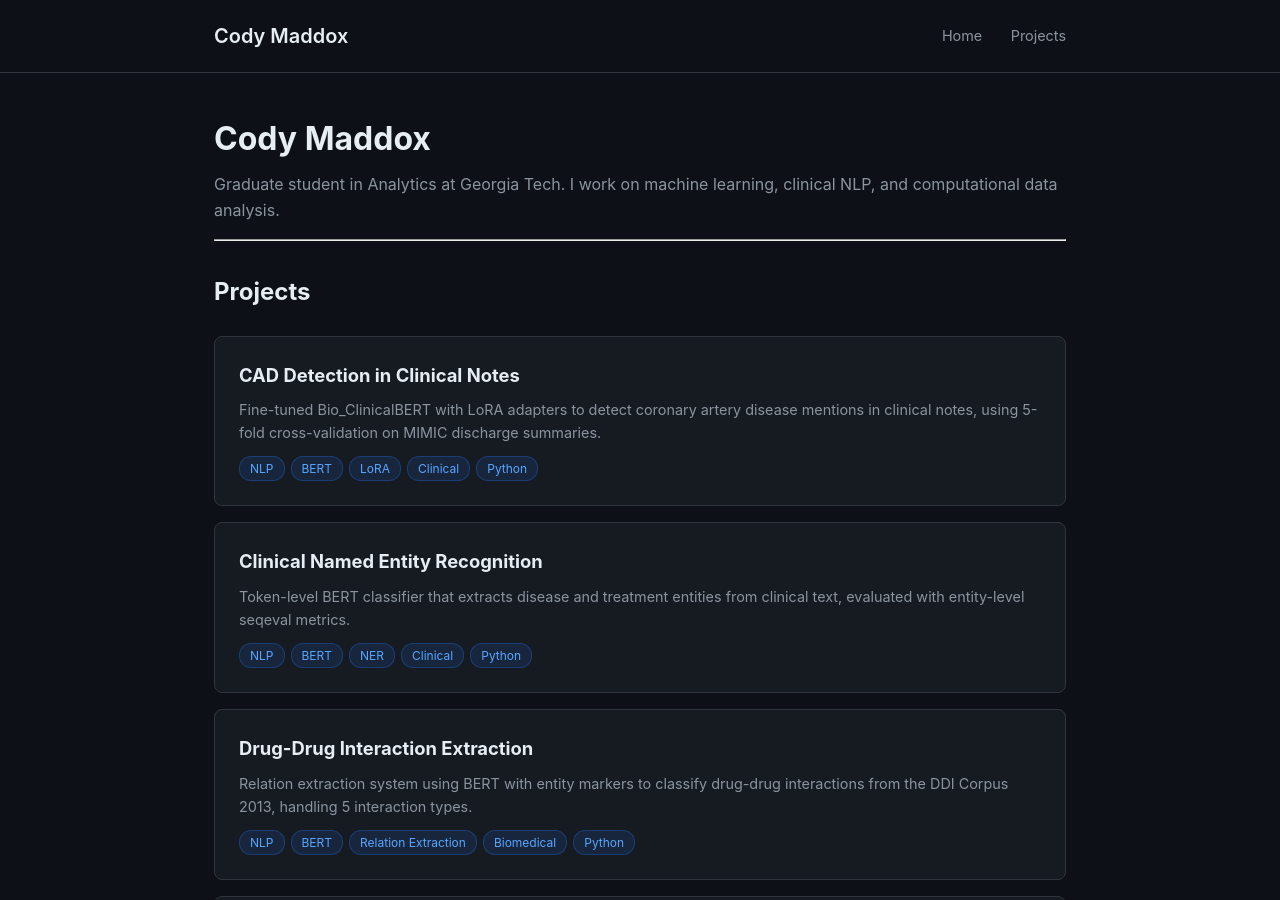
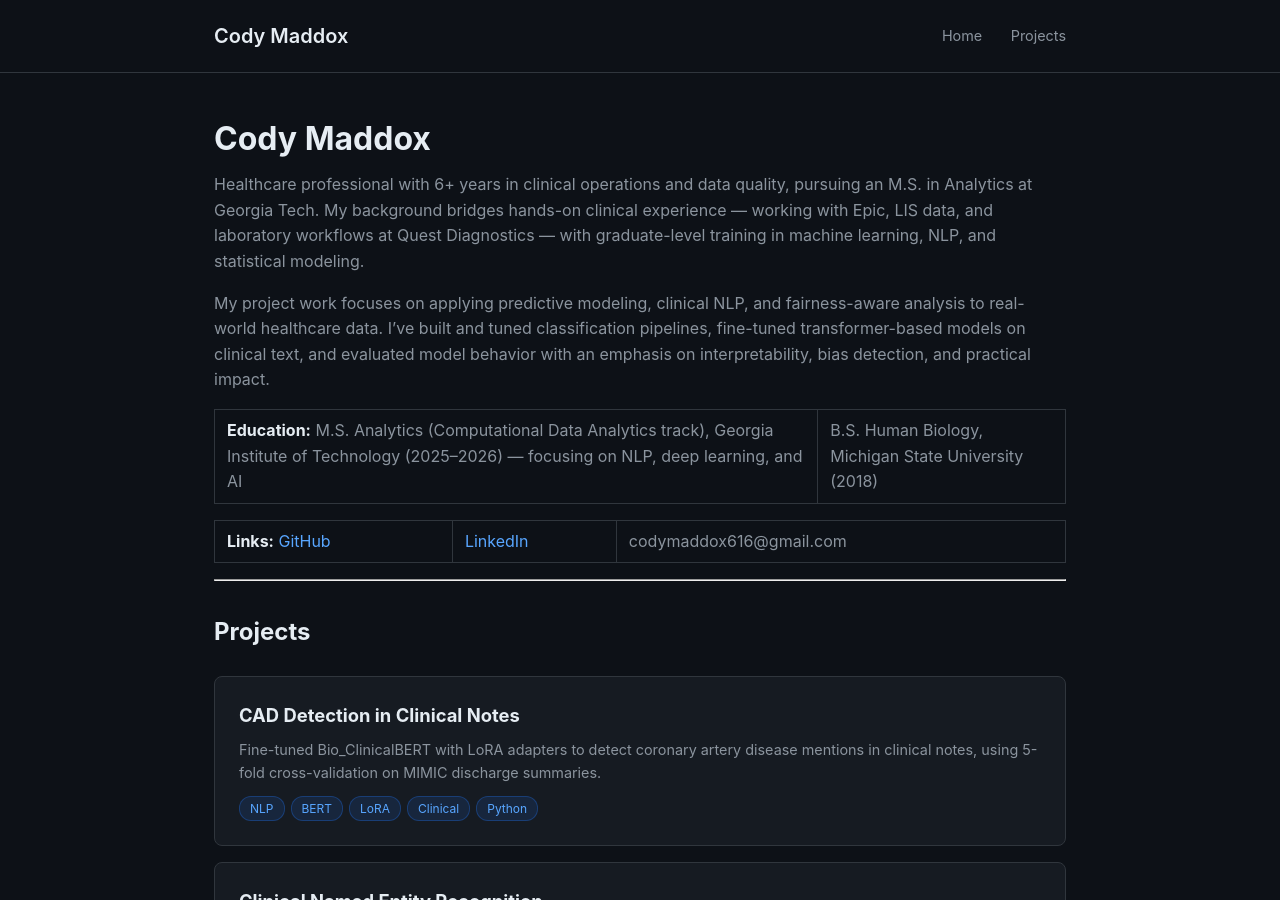
Before and after one commit to cody-maddox/cody-maddox.github.io, a Jekyll site: the page built from index.md, in a window 1280 px wide and 900 px high. Built offline with Jekyll 4.4.1, drawn with Linux system fonts in a browser that asks for light colours.

Commit message:
Add CDA track and focus areas to bio

```diff
--- a/index.md
+++ b/index.md
@@ -5,7 +5,13 @@ title: Cody Maddox
 
 # Cody Maddox
 
-Graduate student in Analytics at Georgia Tech. I work on machine learning, clinical NLP, and computational data analysis.
+Healthcare professional with 6+ years in clinical operations and data quality, pursuing an M.S. in Analytics at Georgia Tech. My background bridges hands-on clinical experience — working with Epic, LIS data, and laboratory workflows at Quest Diagnostics — with graduate-level training in machine learning, NLP, and statistical modeling.
+
+My project work focuses on applying predictive modeling, clinical NLP, and fairness-aware analysis to real-world healthcare data. I've built and tuned classification pipelines, fine-tuned transformer-based models on clinical text, and evaluated model behavior with an emphasis on interpretability, bias detection, and practical impact.
+
+**Education:** M.S. Analytics (Computational Data Analytics track), Georgia Institute of Technology (2025–2026) — focusing on NLP, deep learning, and AI | B.S. Human Biology, Michigan State University (2018)
+
+**Links:** [GitHub](https://github.com/cody-maddox) | [LinkedIn](https://linkedin.com/in/cody-maddox) | codymaddox616@gmail.com
 
 ---
 
```
